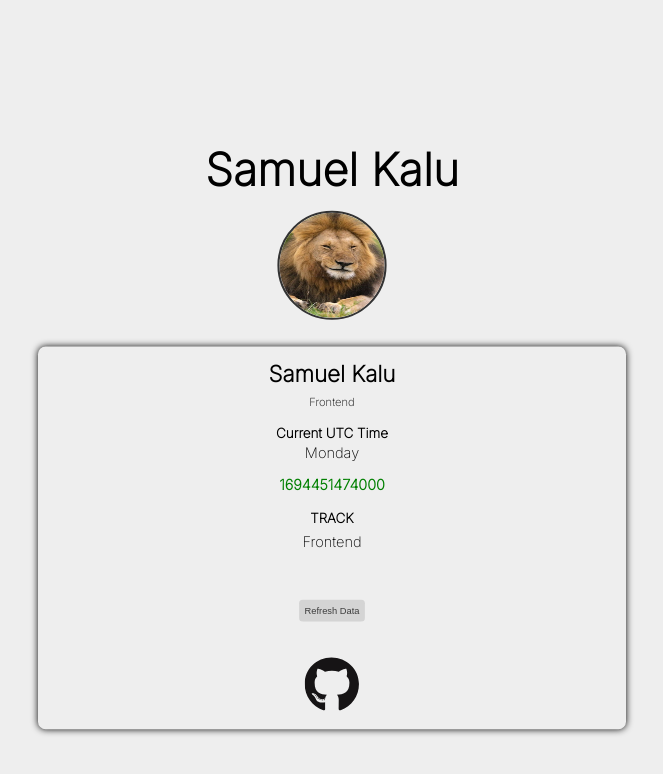
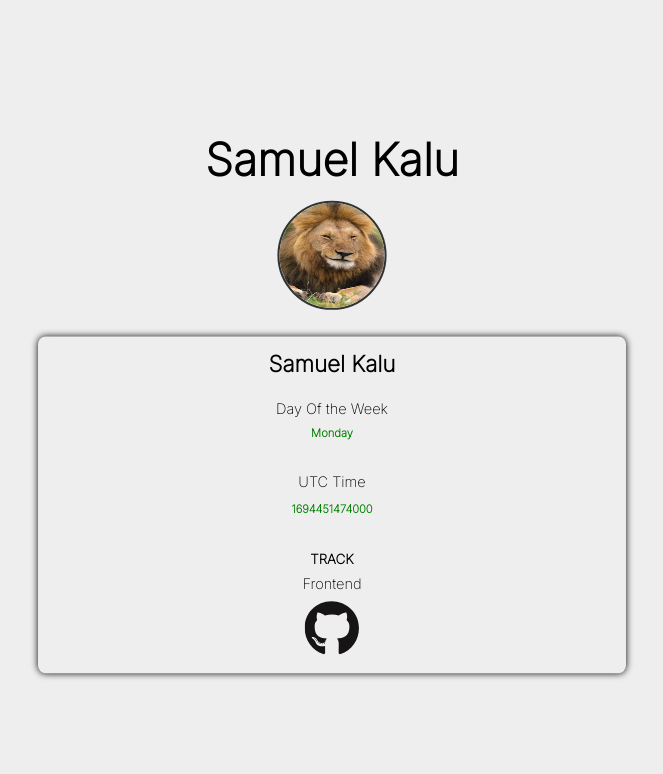
Before and after one commit to eskayML/hng-stage-one, a plain HTML site: page index.html in a window 1280 px wide. Shown: the whole page, without its empty margins (308-971 px from the left). Drawn offline with Linux system fonts and the light colour scheme.

Commit message:
fix: data test ids

```diff
--- a/index.html
+++ b/index.html
@@ -24,35 +24,22 @@
     <main>
       <section class="info">
         <h1 data-testid="slackUserName" class="user-name">Samuel Kalu</h1>
-        <div class="track" data-testid="myTrack">Frontend</div>
         <div class="date-time">
+          <p>Day Of the Week</p>
           <span data-testid="currentDayOfTheWeek" id="day-of-week"></span>
-          <span data-testid="currentUTCTime" id="time"></span>
+          <p>UTC Time</p>
+          <span data-testid="currentUTCTime" id="timestamp"></span>
         </div>
       </section>
 
-      <section>
-        <h2>Current UTC Time</h2>
-        <p class="elements">
-          <span id="utc-time" data-testid="currentUTCTime">Loading...</span>
-          <span id="timestamp" style="display: block;margin-top: 1em;color: green;font-weight: bolder;">
 
-          </span>
-        </p>
-
-      </section>
       <div>
         <h2 class="move-right">TRACK</h2>
-        <p class="move-right1"><span data-setid="myTrack"></span>Frontend</p>
+        <p class="move-right1"><span data-testid="myTrack"></span>Frontend</p>
       </div>
 
-      <div class="center-container">
-        <button id="refresh-btn" data-testid="refresh-button">
-          Refresh Data
-        </button>
-      </div>
 
-      <a href="https://github.com/eskayML/hng-stage-one" target="_blank">
+      <a href="https://github.com/eskayML/hng-stage-one" target="_blank" data-testid="githubURL">
         <svg xmlns="http://www.w3.org/2000/svg" height="5em" viewBox="0 0 496 512" class = 'custom-link'>
           <!--! Font Awesome Free 6.4.2 by @fontawesome - https://fontawesome.com License - https://fontawesome.com/license (Commercial License) Copyright 2023 Fonticons, Inc. -->
           <style>
--- a/script.js
+++ b/script.js
@@ -1,6 +1,6 @@
 function updateUTCTime() {
-  const utcTimeElement = document.getElementById('utc-time');
-  const timstamp = document.getElementById('timestamp')
+  const utcTimeElement = document.getElementById('day-of-week');
+  const timestamp = document.getElementById('timestamp')
 
   function updateTime() {
     const currentTimeMillis = new Date().getTime() / 1000; // Convert to seconds
@@ -13,10 +13,8 @@ function updateUTCTime() {
   }
 
   updateTime();
-
   setInterval(updateTime, 1000);
 }
 
 updateUTCTime();
-
 document.getElementById('refresh-btn').addEventListener('click', updateUTCTime);
--- a/style.css
+++ b/style.css
@@ -116,3 +116,20 @@ section:last-child {
 .custom-link:hover{
 transform: scale(1.05);
 }
+#timestamp{
+  display: block;margin-top: 1em;color: green;font-weight: bolder;
+}
+
+.date-time{
+  display: block;
+  margin-top: 2em;
+
+
+}
+
+.date-time span{
+  display: block;
+  margin-bottom: 3em;
+  font-weight: bold;
+  color: green;
+}
```
